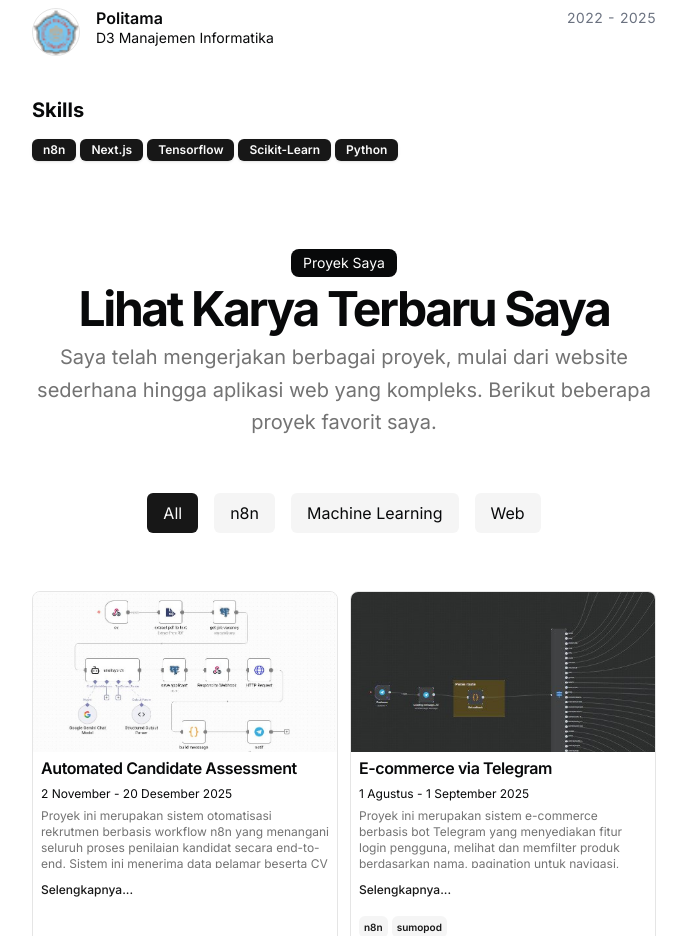
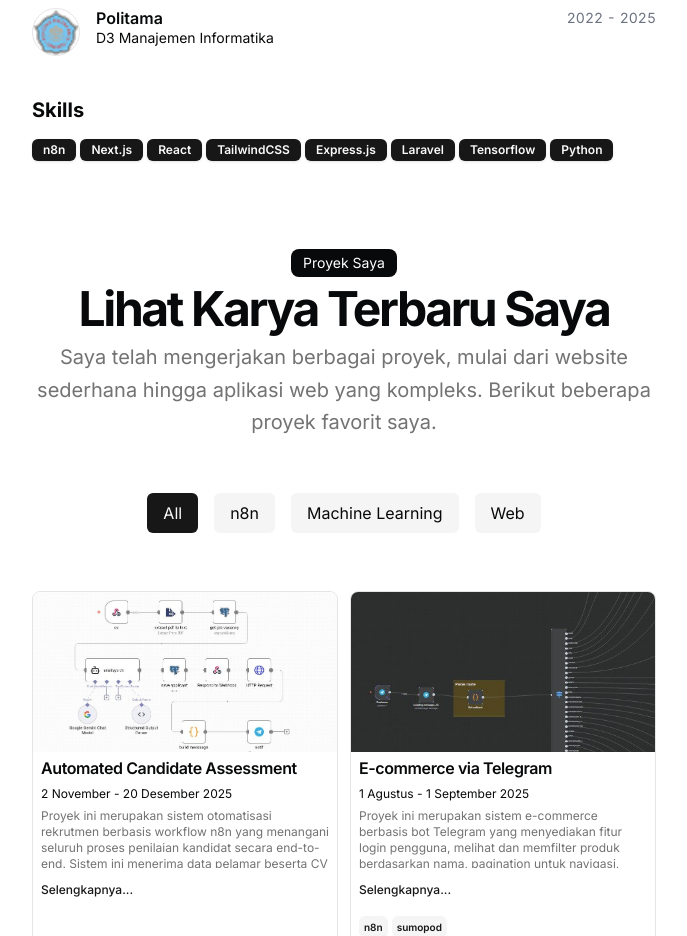
Before and after one commit to ajimaulana123/portfolio, a Next.js app: page / in a window 1280 px wide. Shown: the part 1300-2236 px from the top of the page, without its empty margins (296-983 px from the left). Built offline with nearby package versions, Linux system fonts and the light colour scheme.

Commit message:
UPDATE: skill

```diff
--- a/src/data/resume.tsx
+++ b/src/data/resume.tsx
@@ -16,8 +16,11 @@ export const DATA = {
   skills: [
     "n8n",
     "Next.js",
+    "React",
+    "TailwindCSS",
+    "Express.js",
+    "Laravel",
     "Tensorflow",
-    "Scikit-Learn",
     "Python"
   ],
   navbar: [
```
